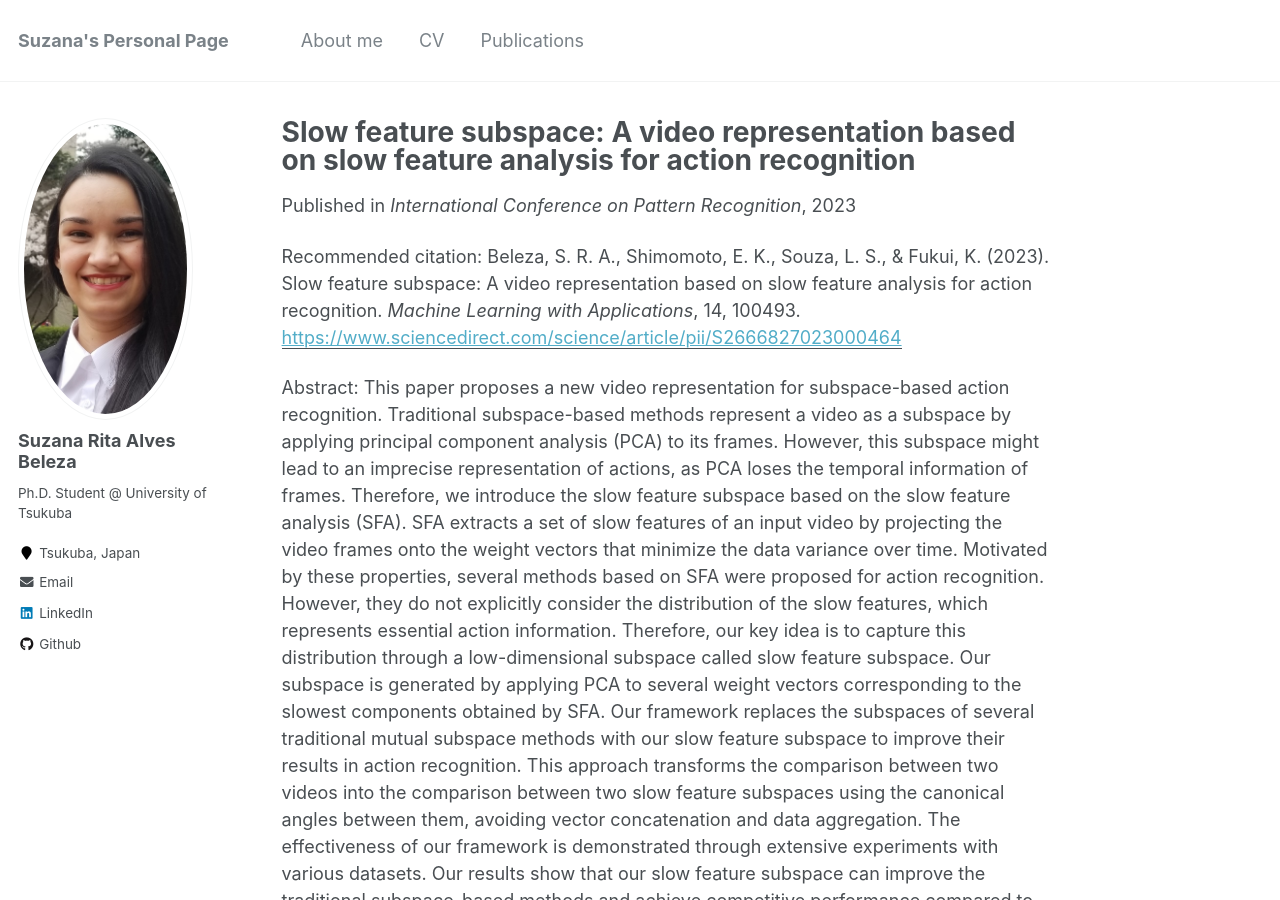
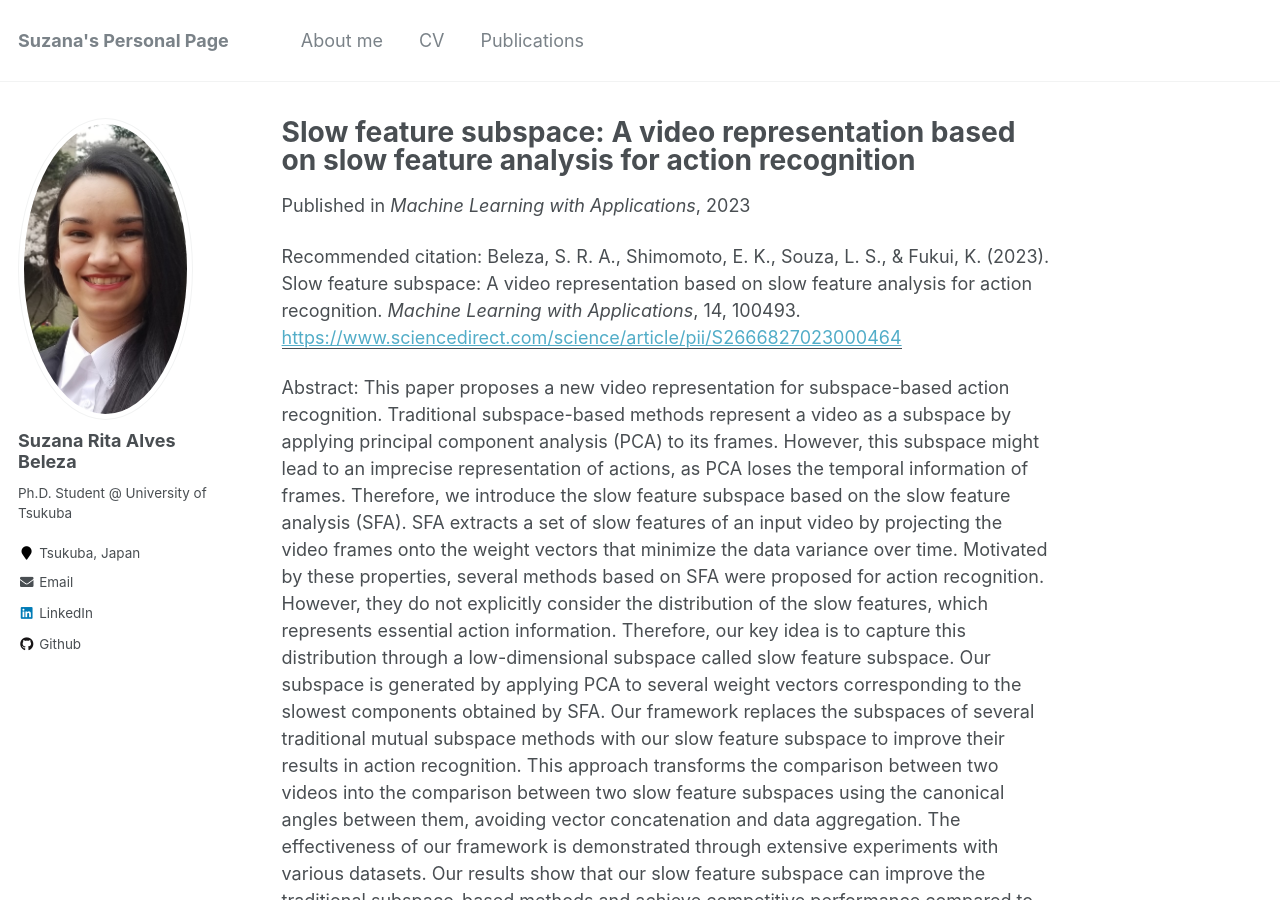
Before and after one commit to suzana-rita/suzana-rita.github.io, a Jekyll site: the page built from _publications/2023-08-22-slow-feature-subspace-journal.md, in a window 1280 px wide and 900 px high. Built offline with Jekyll 4.4.1, drawn with Linux system fonts in a browser that asks for light colours.

Commit message:
Correct venue name

```diff
--- a/_publications/2023-08-22-slow-feature-subspace-journal.md
+++ b/_publications/2023-08-22-slow-feature-subspace-journal.md
@@ -5,7 +5,7 @@ collection: publications
 permalink: /publication/2023-08-22-slow-feature-subspace-journal
 excerpt: 'In this paper, we further discuss and experiment with our slow feature subspace.'
 date: 2023-08-22
-venue: 'International Conference on Pattern Recognition'
+venue: 'Machine Learning with Applications'
 paperurl: 'https://www.sciencedirect.com/science/article/pii/S2666827023000464'
 citation: 'Beleza, S. R. A., Shimomoto, E. K., Souza, L. S., & Fukui, K. (2023). Slow feature subspace: A video representation based on slow feature analysis for action recognition. <i>Machine Learning with Applications</i>, 14, 100493.'
 ---
```
